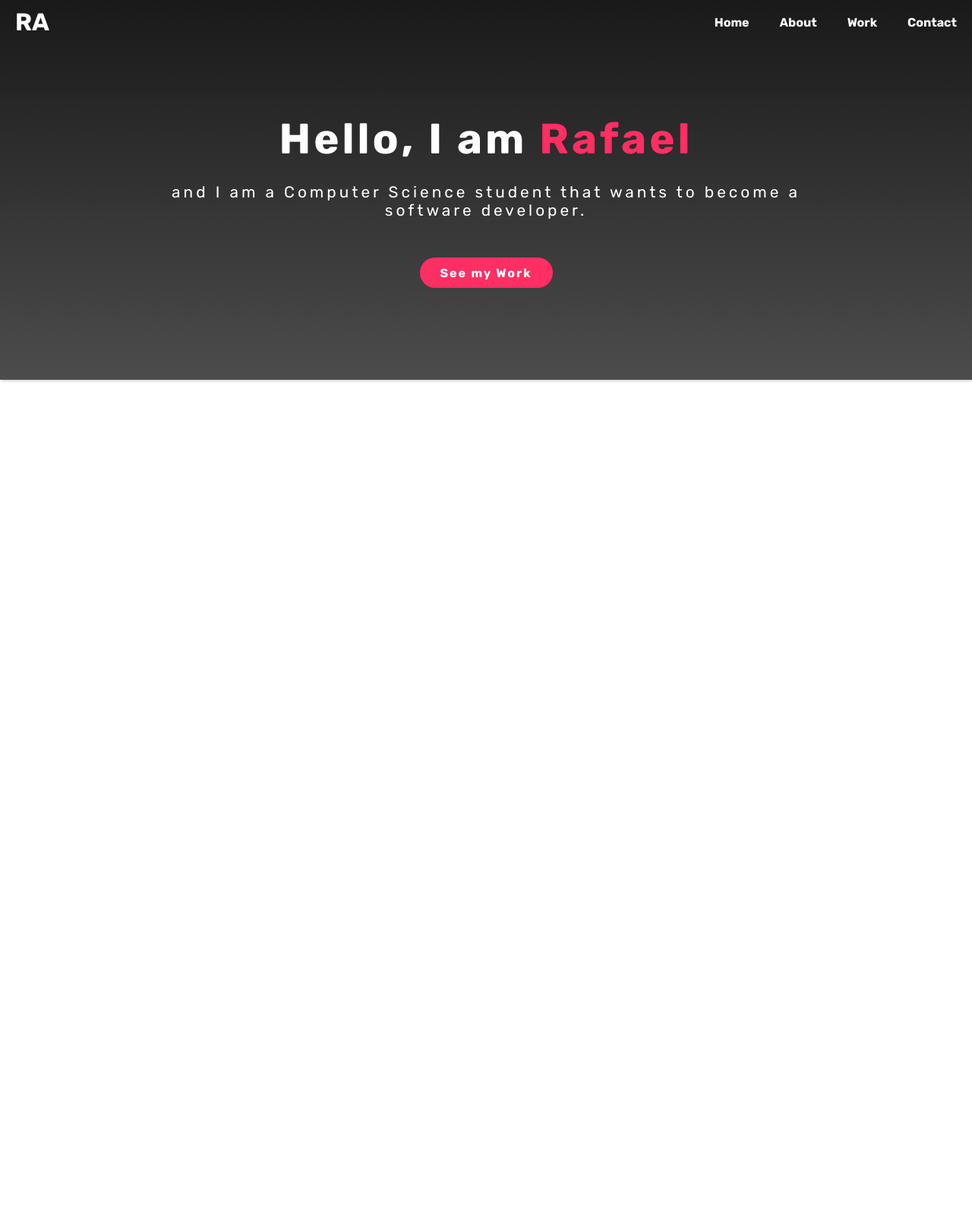
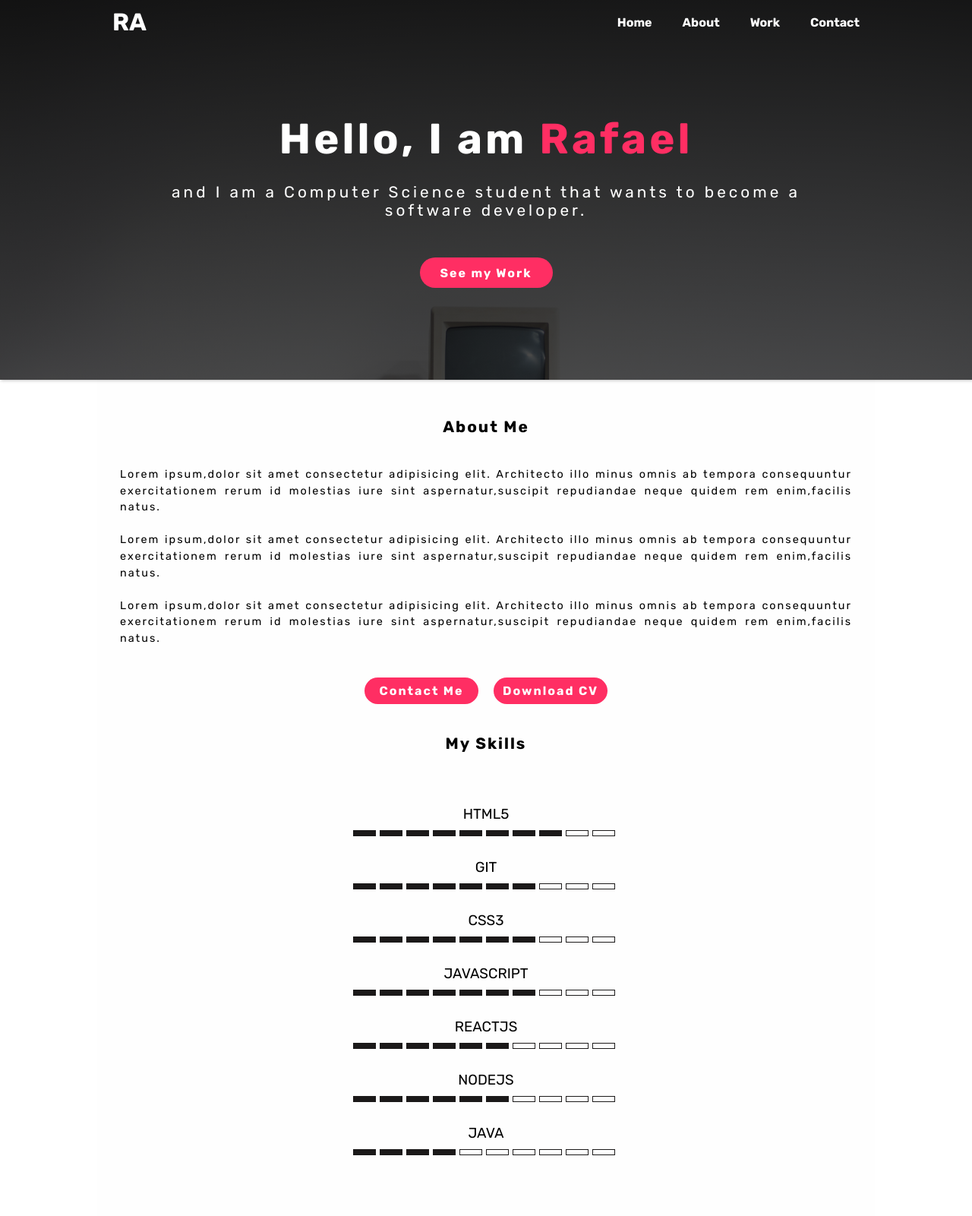
Before and after one commit to rafAmorim8/personalWebsite, a PHP site: page / in a window 1280 px wide. Shown: the whole page at 76% size. Before the commit the page ends 503 px from the top, so only its background shows below. Run offline with PHP 8.4, Linux system fonts and the light colour scheme.

Commit message:
Adds about section

```diff
--- a/index.html
+++ b/index.html
@@ -13,6 +13,7 @@
   <header class="header">
     <div class="overlay">
       <nav>
+        <div class="wrapper">
           <a href="/" class="logo">RA</a>
           <input class="menu-btn" type="checkbox" name="menu-btn" id="menu-btn">
           <label for="menu-btn" class="menu-icon">
@@ -24,8 +25,9 @@
             <li><a href="#work">Work</a></li>
             <li><a href="#contact">Contact</a></li>
           </ul>
+        </div>
       </nav>
-      <div class="header-info">
+      <div class="header-info wrapper">
         <h1>Hello, I am <span>Rafael</span></h1>
         <p>
           and I am a Computer Science student that wants to become a<br />software
@@ -38,6 +40,38 @@
 
     </div>
   </header>
+  <!--END OF HEADER-->
+  <div class="main">
+    <section id="about" class="wrapper">
+      <div class="about-info">
+        <h2 class="page-title">About Me</h2>
+        <p>
+          Lorem ipsum,dolor sit amet consectetur adipisicing elit. Architecto
+          illo minus omnis ab tempora consequuntur exercitationem rerum id
+          molestias iure sint aspernatur,suscipit repudiandae neque quidem rem
+          enim,facilis natus.<br /><br />
+          Lorem ipsum,dolor sit amet consectetur adipisicing elit. Architecto
+          illo minus omnis ab tempora consequuntur exercitationem rerum id
+          molestias iure sint aspernatur,suscipit repudiandae neque quidem rem
+          enim,facilis natus.<br /><br />
+          Lorem ipsum,dolor sit amet consectetur adipisicing elit. Architecto
+          illo minus omnis ab tempora consequuntur exercitationem rerum id
+          molestias iure sint aspernatur,suscipit repudiandae neque quidem rem
+          enim,facilis natus.<br />
+        </p>
+        <div class="about-btns">
+          <button onClick="goToContact()" class="btn-contact">
+            Contact Me
+          </button>
+          <button class="btn-resume">Download CV</button>
+        </div>
+      </div>
+      <div id="skills-info" class="skills-info">
+        <h2 class="page-title">My Skills</h2>
+      </div>
+    </section>
+  </div>
+  <script src="../js/script.js" type="text/javascript"></script>
 </body>
 
 </html>
--- /dev/null
+++ b/js/script.js
@@ -0,0 +1,95 @@
+// Redirect to Portfolio section
+const goToPortfolio = () => {
+  window.location.replace("/index.html#about");
+};
+
+// Redirect to Contact section
+const goToContact = () => {
+  window.location.replace("/index.html#contact");
+};
+
+// Data object with skills data
+const data = {
+  skills: [
+    {
+      name: "Html5",
+      percentage: 80
+    },
+    {
+      name: "Git",
+      percentage: 70
+    },
+    {
+      name: "Css3",
+      percentage: 70
+    },
+    {
+      name: "JavaScript",
+      percentage: 70
+    },
+    {
+      name: "ReactJS",
+      percentage: 60
+    },
+    {
+      name: "NodeJS",
+      percentage: 60
+    },
+    {
+      name: "Java",
+      percentage: 40
+    }
+  ]
+};
+
+// Creates new array with all the skill names
+const skillNames = data.skills.map(a => a.name);
+// Creates new array with all the percentages
+const skillPercentages = data.skills.map(a => a.percentage);
+
+// Function that creates buttons
+const renderSkillsElement = (name, percentage) => {
+  // Finds the div where the buttons should be placed
+  let skillsContainer = document.getElementById("skills-info");
+  let skillBox = document.createElement("div");
+  skillBox.classList.add("skill-box");
+  // Iterates trough each element of the array and creates a custom div with
+  // the name of the skill, a graphical representation of the percentage of
+  // knowledge and the percentage number
+  skillNames.forEach((name, i) => {
+    let skillItem = document.createElement("div");
+    skillItem.classList.add("skill-item");
+    let skillName = document.createElement("h3");
+    let skillText = document.createTextNode(name);
+    let skillLines = document.createElement("div");
+    skillLines.classList.add("skill-lines");
+    skillName.appendChild(skillText);
+    skillItem.appendChild(skillName);
+    skillBox.appendChild(skillItem);
+    skillItem.appendChild(skillLines);
+
+    // iterates through all the items, gets its percentage and creates
+    // divs based on that percentage
+    for (x = 0; x < 10; x++) {
+      if (x + 1 <= skillPercentages[i] / 10) {
+        let lineFull = document.createElement("div");
+        lineFull.classList.add("line-full");
+        skillLines.appendChild(lineFull);
+      } else {
+        let lineEmpty = document.createElement("div");
+        lineEmpty.classList.add("line-empty");
+        skillLines.appendChild(lineEmpty);
+      }
+    }
+
+    // let skillPercent = document.createElement("p");
+    // skillPercent.classList.add("skill-percentage");
+    // let percentText = document.createTextNode(skillPercentages[i] + "%");
+    // skillPercent.appendChild(percentText);
+    // skillItem.appendChild(skillPercent);
+    skillsContainer.appendChild(skillBox);
+  });
+};
+
+// Calls the function to create the elements
+renderSkillsElement(skillNames, skillPercentages);
--- /dev/null
+++ b/src/styles/_about.scss
@@ -0,0 +1,78 @@
+#about {
+  background: $color-cream;
+  padding: 50px 10px;
+
+  .about-info {
+    h2 {
+      font-size: 1.3em;
+      letter-spacing: 2px;
+      text-align: center;
+      margin-bottom: 40px;
+    }
+
+    p {
+      font-size: 0.9em;
+      line-height: 1.5em;
+      letter-spacing: 2px;
+      padding: 0 20px;
+      text-align: justify;
+      margin-bottom: 40px;
+    }
+
+    .about-btns {
+      display: flex;
+      justify-content: center;
+
+      .btn-contact,
+      .btn-resume {
+        @extend .btn;
+        background: $color-pink;
+        color: $color-cream;
+        width: 150px;
+        height: 35px;
+        margin: 0 10px;
+
+        &:hover {
+          background: $color-cream;
+          color: $color-pink;
+          border: 2px solid $color-pink;
+        }
+      }
+    }
+  }
+}
+
+#about .skills-info {
+  display: flex;
+  flex-direction: column;
+  align-items: center;
+
+  h2 {
+    font-size: 1.3em;
+    letter-spacing: 2px;
+    text-align: center;
+    margin: 40px 0;
+  }
+
+  .skill-box {
+    .skill-item {
+      margin: 30px 0;
+
+      h3 {
+        text-transform: uppercase;
+        font-weight: normal;
+        text-align: center;
+      }
+
+      .skill-lines {
+        display: flex;
+        flex-direction: row;
+        margin-top: 10px;
+      }
+
+      .skill-percentage {
+        // display: inline;
+      }
+    }
+  }
+}
--- a/src/styles/_base.scss
+++ b/src/styles/_base.scss
@@ -22,12 +22,8 @@ $color-pink: rgb(255, 46, 99);
 $color-dark: #1B1919;
 $color-cream: #FEFEFE;
 
-
-
 .wrapper {
-  width: 80%;
-  margin: 0 auto;
-  height: 100%;
+  width: 100%;
 }
 
 .page-title {
--- a/src/styles/_header.scss
+++ b/src/styles/_header.scss
@@ -1,7 +1,7 @@
 header {
-  width: 100vw;
+  width: 100%;
   height: 500px;
-  // background-image: url('../img/bg-header.jpg');
+  background-image: url('../img/bg-header.jpg');
   box-shadow: 1px 1px 4px 0 rgba(0, 0, 0, .25);
   background-position: bottom;
   background-size: cover;
@@ -177,4 +177,9 @@ header .header-info {
       font-size: 1.3em;
     }
   }
+
+  .wrapper {
+    width: 80%;
+    margin: 0 auto;
+  }
 }
--- a/src/styles/main.css
+++ b/src/styles/main.css
@@ -18,9 +18,7 @@ html {
 }
 
 .wrapper {
-  width: 80%;
-  margin: 0 auto;
-  height: 100%;
+  width: 100%;
 }
 
 .page-title {
@@ -56,7 +54,8 @@ html {
   background: linear-gradient(rgba(0, 0, 0, 0.9), rgba(0, 0, 0, 0.7));
 }
 
-.btn, header .header-info .btn-portfolio {
+.btn, header .header-info .btn-portfolio, #about .about-info .about-btns .btn-contact,
+#about .about-info .about-btns .btn-resume {
   width: 175px;
   height: 40px;
   font-size: 1em;
@@ -70,8 +69,9 @@ html {
 }
 
 header {
-  width: 100vw;
+  width: 100%;
   height: 500px;
+  background-image: url("../img/bg-header.jpg");
   -webkit-box-shadow: 1px 1px 4px 0 rgba(0, 0, 0, 0.25);
           box-shadow: 1px 1px 4px 0 rgba(0, 0, 0, 0.25);
   background-position: bottom;
@@ -239,5 +239,96 @@ header .header-info .btn-portfolio:hover {
   header .header-info p {
     font-size: 1.3em;
   }
+  .wrapper {
+    width: 80%;
+    margin: 0 auto;
+  }
+}
+
+#about {
+  background: #FEFEFE;
+  padding: 50px 10px;
+}
+
+#about .about-info h2 {
+  font-size: 1.3em;
+  letter-spacing: 2px;
+  text-align: center;
+  margin-bottom: 40px;
+}
+
+#about .about-info p {
+  font-size: 0.9em;
+  line-height: 1.5em;
+  letter-spacing: 2px;
+  padding: 0 20px;
+  text-align: justify;
+  margin-bottom: 40px;
+}
+
+#about .about-info .about-btns {
+  display: -webkit-box;
+  display: -ms-flexbox;
+  display: flex;
+  -webkit-box-pack: center;
+      -ms-flex-pack: center;
+          justify-content: center;
+}
+
+#about .about-info .about-btns .btn-contact,
+#about .about-info .about-btns .btn-resume {
+  background: #ff2e63;
+  color: #FEFEFE;
+  width: 150px;
+  height: 35px;
+  margin: 0 10px;
+}
+
+#about .about-info .about-btns .btn-contact:hover,
+#about .about-info .about-btns .btn-resume:hover {
+  background: #FEFEFE;
+  color: #ff2e63;
+  border: 2px solid #ff2e63;
+}
+
+#about .skills-info {
+  display: -webkit-box;
+  display: -ms-flexbox;
+  display: flex;
+  -webkit-box-orient: vertical;
+  -webkit-box-direction: normal;
+      -ms-flex-direction: column;
+          flex-direction: column;
+  -webkit-box-align: center;
+      -ms-flex-align: center;
+          align-items: center;
+}
+
+#about .skills-info h2 {
+  font-size: 1.3em;
+  letter-spacing: 2px;
+  text-align: center;
+  margin: 40px 0;
+}
+
+#about .skills-info .skill-box .skill-item {
+  margin: 30px 0;
+}
+
+#about .skills-info .skill-box .skill-item h3 {
+  text-transform: uppercase;
+  font-weight: normal;
+  text-align: center;
+}
+
+#about .skills-info .skill-box .skill-item .skill-lines {
+  display: -webkit-box;
+  display: -ms-flexbox;
+  display: flex;
+  -webkit-box-orient: horizontal;
+  -webkit-box-direction: normal;
+      -ms-flex-direction: row;
+          flex-direction: row;
+  margin-top: 10px;
 }
 /*# sourceMappingURL=main.css.map */
--- a/src/styles/main.scss
+++ b/src/styles/main.scss
@@ -1,3 +1,4 @@
 @import 'base';
 @import './_elements/button';
 @import 'header';
+@import 'about';
```
Also changed, not shown: js/skills.js (added, +81 -0 lines), 1 other file. Lines whose indentation alone changed are shown as unchanged.
